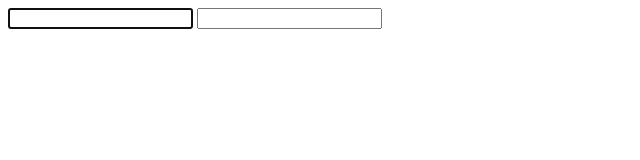
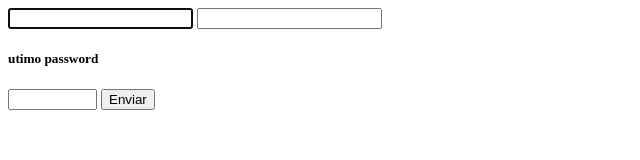
Before and after one commit to leonardo934/HTML-que-faz-sentido-para-todos, a plain HTML site: page Tags de Entrada de Dados/index.html in a window 1280 px wide. Shown: the whole page, without its empty margins (0-640 px from the left). Drawn offline with Linux system fonts and the light colour scheme.

Commit message:
password

```diff
--- a/Tags de Entrada de Dados/index.html
+++ b/Tags de Entrada de Dados/index.html
@@ -15,6 +15,30 @@
 
 <input type="password" required placeholder="">
 
+
+
+
+
+
+
+
+
+<form action="">
+
+<label><h5>utimo password</h5></label>
+<input type="password"
+minlength="4"
+maxlength="8"
+size="8"
+required
+autocomplete="on"
+>
+
+
+
+
+<button type="submit">Enviar</button>
+</form>
 
 
 
```
